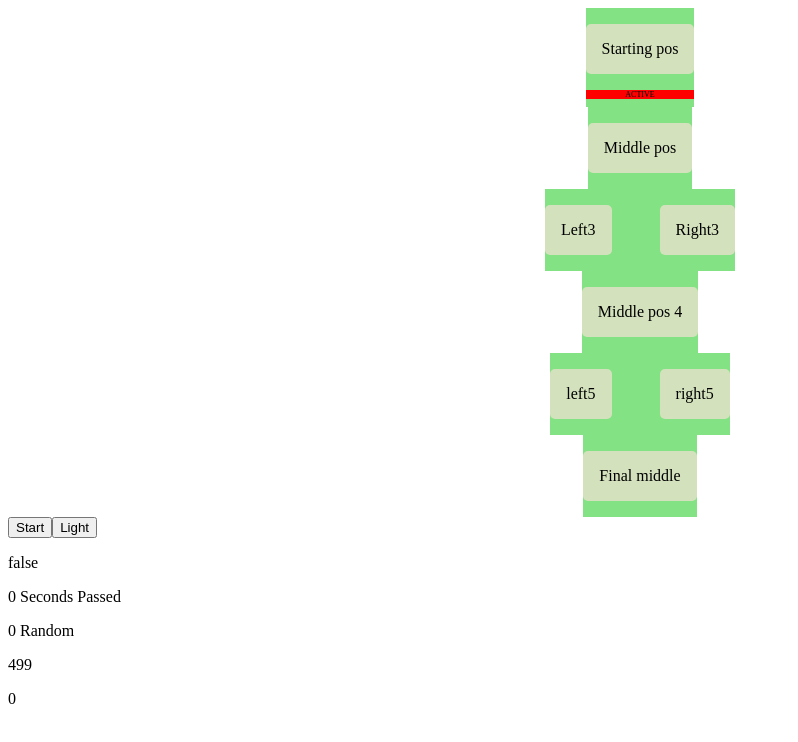
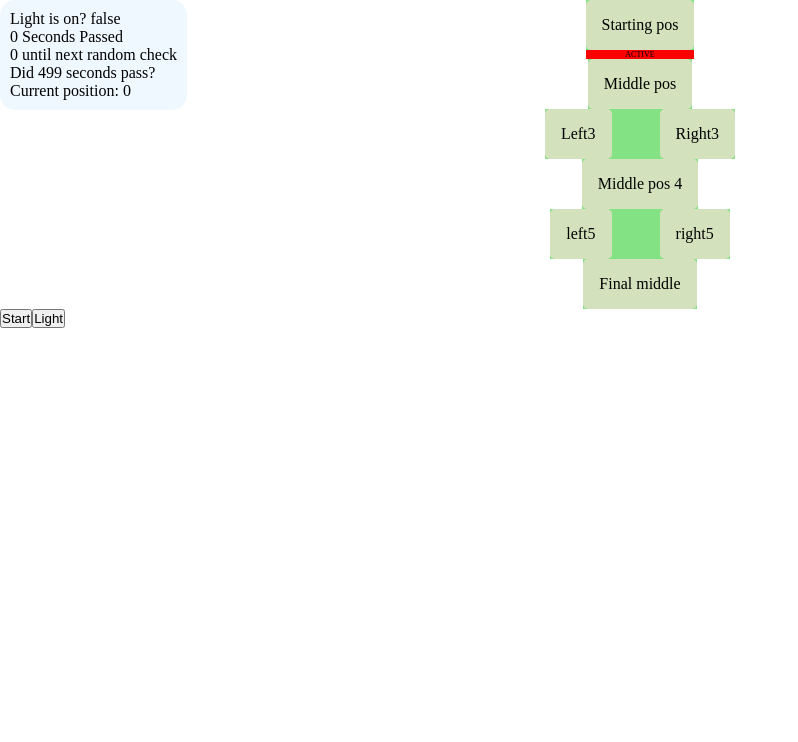
Before and after one commit to sjszuch/fnaf4-mini, an Angular app: page / in a window 1280 px wide. Shown: the top 742 px of the page, without its empty margins (0-798 px from the left). Built offline with nearby package versions, Linux system fonts and the light colour scheme.

Commit message:
Added dev menu and adjusted image size

```diff
--- a/src/app/app.component.html
+++ b/src/app/app.component.html
@@ -4,10 +4,5 @@
 <app-map area="{{ position }}"></app-map>
 <button (click)="startTimer()">Start</button>
 <button (click)="onLight()">Light</button>
-
-<p>{{lightOn}}</p>
-
-<p>{{timeLeft}} Seconds Passed </p>
-<p>{{timeToRand}} Random</p>
-<p> {{randomCheck}}</p>
-<p>{{position}}</p>
+<app-devmenu lightOn="{{lightOn}}"  timeToRand="{{timeToRand}}" timeLeft="{{timeLeft}}"
+randomCheck="{{randomCheck}}" position="{{position}}"></app-devmenu>
--- a/src/app/app.component.scss
+++ b/src/app/app.component.scss
@@ -0,0 +1,5 @@
+::ng-deep * {
+
+  margin: 0;
+  padding: 0;
+}
--- a/src/app/app.module.ts
+++ b/src/app/app.module.ts
@@ -6,13 +6,15 @@ import { AppComponent } from './app.component';
 import { MapComponent } from './components/map/map.component';
 import { LightComponent } from './components/light/light.component';
 import { ViewComponent } from './components/view/view.component';
+import { DevmenuComponent } from './components/devmenu/devmenu.component';
 
 @NgModule({
   declarations: [
     AppComponent,
     MapComponent,
     LightComponent,
-    ViewComponent
+    ViewComponent,
+    DevmenuComponent
   ],
   imports: [
     BrowserModule,
--- /dev/null
+++ b/src/app/components/devmenu/devmenu.component.html
@@ -0,0 +1,8 @@
+<div class="container">
+<p>Light is on? {{lightOn}}</p>
+<p>{{timeLeft}} Seconds Passed</p>
+<p>{{timeToRand}} until next random check</p>
+<p>Did {{randomCheck}} seconds pass?</p>
+<p>Current position: {{position}}</p>
+
+</div>
--- /dev/null
+++ b/src/app/components/devmenu/devmenu.component.scss
@@ -0,0 +1,7 @@
+.container {
+  position: fixed;
+  top: 0;
+  background-color: aliceblue;
+  border-radius: 15px;
+  padding: 10px;
+}
```
Also changed, not shown: src/app/app.component.ts (+19 -0 lines), src/app/components/devmenu/devmenu.component.ts (added, +14 -0 lines), 1 other file (tests, documents, lock files or other folders).
